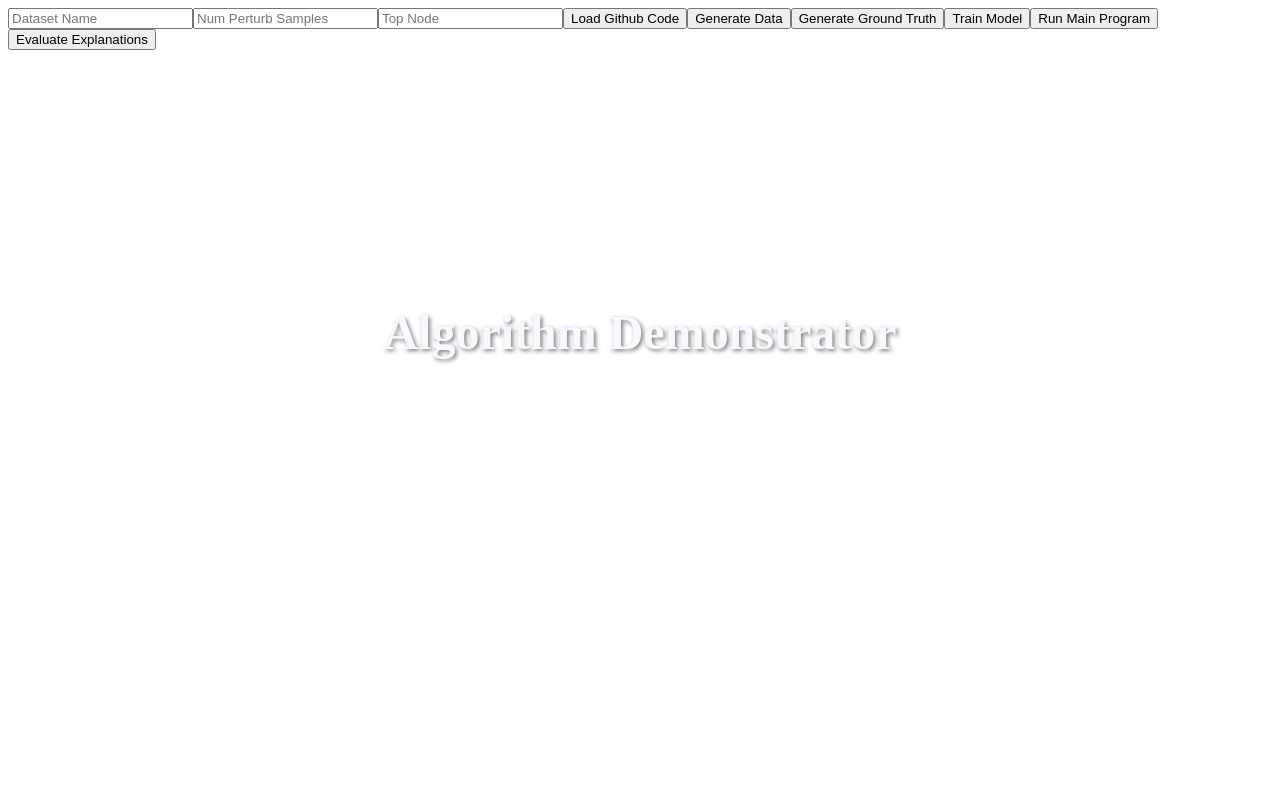
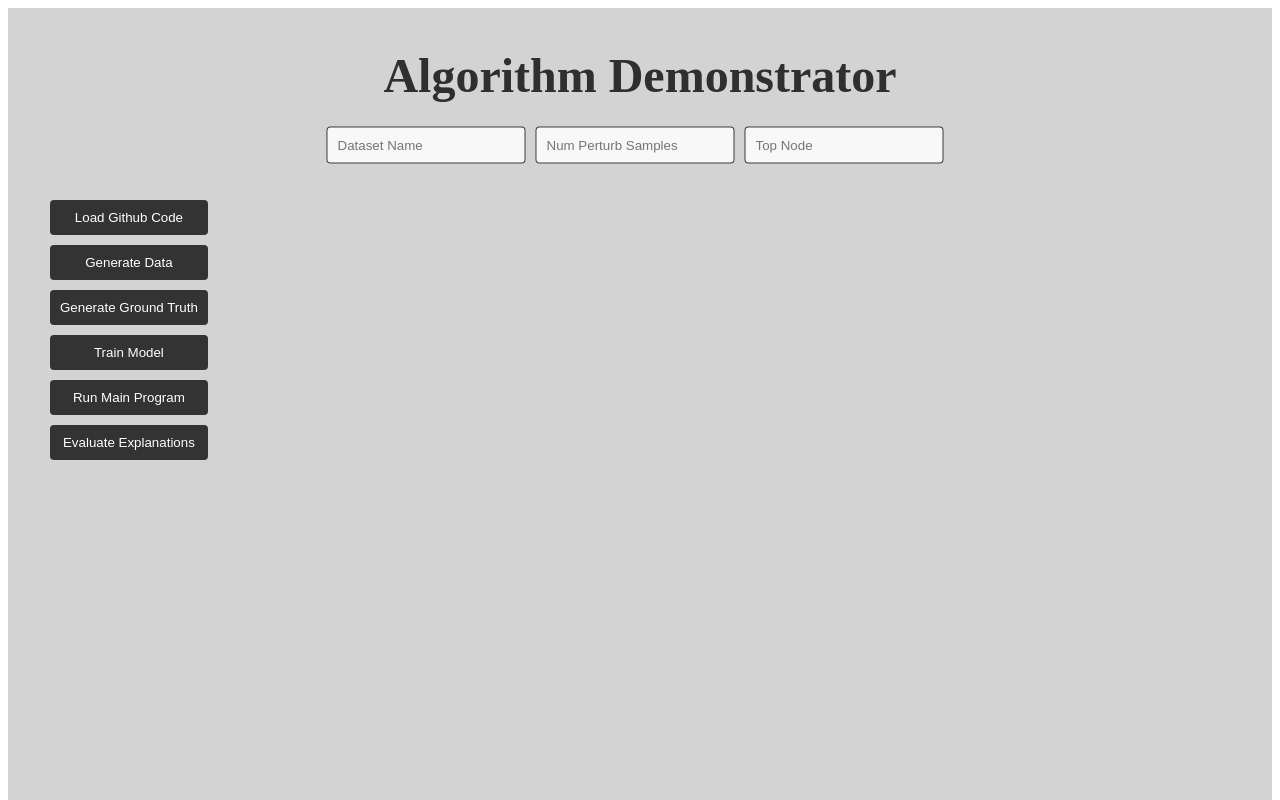
Before and after one commit to Shaw511/MagiQuestopia, a React (Create React App) app in the folder my-app/: page /algorithm in a window 1280 px wide. Shown: the top 800 px of the page. Built offline with nearby package versions, Linux system fonts and the light colour scheme.

Commit message:
算法演示器前端更新; 消息队列和Python算法异步通信

```diff
--- a/my-app/src/algorithm.css
+++ b/my-app/src/algorithm.css
@@ -1,6 +1,80 @@
 .Algorithm_Page {
-    background: linear-gradient(to bottom, #ff00cc, #3333ff);
+    background: lightgrey;
     height: 2000px;
     display: flex;
     flex-direction: column;
 }
+
+
+container {
+    max-width: 800px;
+    margin: 0 auto;
+    padding: 20px;
+    top: 50px;
+}
+
+h2 {
+    color: rgba(31, 31, 31, 0.91);
+    text-align: center;
+    margin-bottom: 20px;
+    top: 40px;
+    font-size: 48px;
+}
+
+.input-container {
+    position: absolute;
+    left: 50%;
+    transform: translate(-50%, -50%);
+    top: 150px;
+    display: flex;
+    flex-direction: row;
+    align-items: flex-start;
+}
+.input-container input {
+    background-color: rgba(255, 255, 255, 0.84);
+    display: block;
+    width: 100%;
+    padding: 10px;
+    margin-bottom: 10px;
+    margin-right: 10px;
+    border: 1px solid rgba(31, 31, 31, 0.85);
+    border-radius: 4px;
+}
+.button-container {
+    position: absolute;
+    left: 50px;
+    top: 200px;
+    display: flex;
+    flex-direction: column;
+    align-items: flex-start;
+}
+
+.button-container button {
+    display: block;
+    width: 100%;
+    padding: 10px;
+    margin-bottom: 10px;
+    background-color: #333333;
+    color: #ffffff;
+    border: none;
+    border-radius: 4px;
+    cursor: pointer;
+}
+
+.button-container button:hover{
+    background-color: #999999;
+    transform: scale(110%);
+    box-shadow: 0 8px 32px 0 #2a2828;
+}
+
+button:disabled {
+    background-color: #cccccc;
+    cursor: not-allowed;
+}
+
+p3 {
+    margin-top: 10px;
+    text-align: center;
+    font-size: 16px;
+    color: #a19d9d;
+}
--- a/my-app/src/algorithm.js
+++ b/my-app/src/algorithm.js
@@ -22,8 +22,9 @@ function Algorithm () {
     };
 
     return (
-        <div>
-            <h1>Algorithm Demonstrator</h1>
+        <div className="Algorithm_Page">
+            <h2>Algorithm Demonstrator</h2>
+            <div className="input-container">
                 <input
                     type="text"
                     placeholder="Dataset Name"
@@ -42,43 +43,50 @@ function Algorithm () {
                     value={topNode}
                     onChange={(e) => setTopNode(e.target.value)}
                 />
+            </div>
+            <div className="button-container">
                 <button
-                onClick={() => handleButtonClick('python3 GenData.py')}
+                    onClick={() => {
+                        const isWindows = navigator.platform.includes('Win');
+                        const command = isWindows ? 'powershell -Command "Invoke-WebRequest -Uri https://github.com/Shaw511/PGMExplainer/tree/master/PGM_Node -OutFile ..\\Algorithms\\Data\\PGM_Node"' : 'wget https://github.com/Shaw511/PGMExplainer/tree/master/PGM_Node -P ./Algorithms/Data';
+                        handleButtonClick(command);
+                    }}
                     disabled={loading}
                 >
                 Load Github Code
                 </button>
                 <button
-                onClick={() => handleButtonClick('python3 GenData.py --dataset [dataset-name]')}
+                    onClick={() => handleButtonClick(`python3 GenData.py --dataset ${datasetName}`)}
                     disabled={loading}
                 >
                     Generate Data
                 </button>
                 <button
-                onClick={() => handleButtonClick('python3 GenGroundTruth.py --dataset [dataset-name]')}
+                    onClick={() => handleButtonClick(`python3 GenGroundTruth.py --dataset ${datasetName}`)}
                     disabled={loading}
                 >
                     Generate Ground Truth
                 </button>
                 <button
-                onClick={() => handleButtonClick('python3 train.py --dataset [dataset-name]')}
+                    onClick={() => handleButtonClick(`python3 train.py --dataset ${datasetName}`)}
                     disabled={loading}
                 >
                     Train Model
                 </button>
                 <button
-                onClick={() => handleButtonClick('python3 main.py --dataset [dataset-name] --num-perturb-samples [int1] --top-node [int2]')}
+                    onClick={() => handleButtonClick(`python3 main.py --dataset ${datasetName} --num-perturb-samples ${numPerturbSamples} --top-node ${topNode}`)}
                     disabled={loading}
                 >
                     Run Main Program
                 </button>
                 <button
-                onClick={() => handleButtonClick('python3 evaluate_explanations.py --dataset [dataset-name] --num-perturb-samples [int1] --top-node [int2]')}
+                    onClick={() => handleButtonClick(`python3 evaluate_explanations.py --dataset ${datasetName} --num-perturb-samples ${numPerturbSamples} --top-node ${topNode}`)}
                     disabled={loading}
                 >
                     Evaluate Explanations
                 </button>
-            {loading ? <p>Loading...</p> : <p>{result}</p>}
+                {loading ? <p3>Loading...</p3> : <p3>{result}</p3>}
+            </div>
         </div>
     );
 
```
Also changed, not shown: 2 other files (tests, documents, lock files or other folders). Lines whose indentation alone changed are shown as unchanged.
